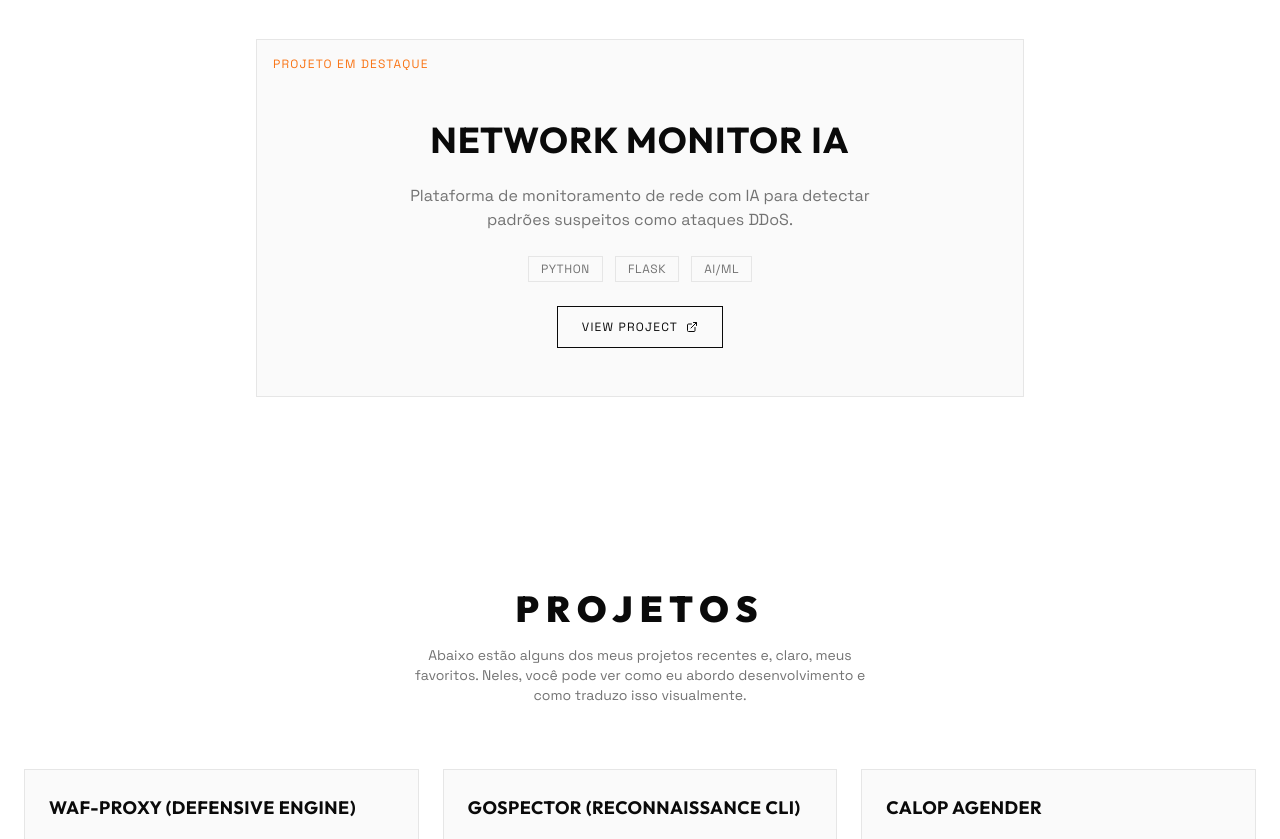
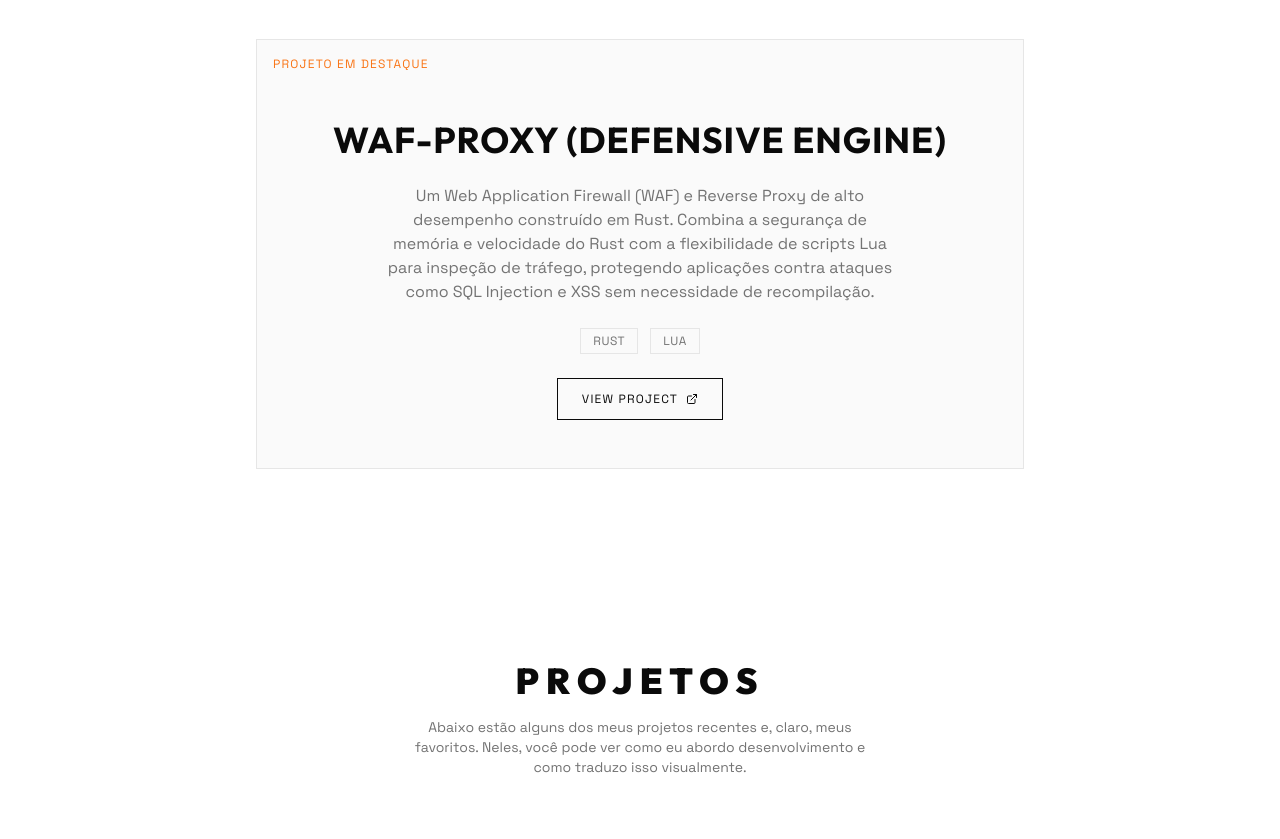
Before and after one commit to lucasonline0/portfolio, a React (Vite) app: page / in a window 1280 px wide. Shown: the part 1520-2359 px from the top of the page. Built offline with nearby package versions, Linux system fonts and the light colour scheme; the HTML template or start-up script is replaced by a standard one.

Commit message:
feat(portfolio): feature WAF-Proxy as main project and reorder portfolio

```diff
--- a/src/components/FeaturedProject.tsx
+++ b/src/components/FeaturedProject.tsx
@@ -16,28 +16,24 @@ const FeaturedProject = () => {
 
             <div className="text-center space-y-4 md:space-y-6 pt-6 md:pt-8">
               <h3 className="font-heading text-2xl md:text-3xl lg:text-4xl font-bold uppercase tracking-wide group-hover:text-accent transition-colors duration-300">
-                Network Monitor IA
+                WAF-Proxy (Defensive Engine)
               </h3>
 
               <p className="text-muted-foreground text-sm md:text-base max-w-lg mx-auto">
-                Plataforma de monitoramento de rede com IA para detectar
-                padrões suspeitos como ataques DDoS.
+                Um Web Application Firewall (WAF) e Reverse Proxy de alto desempenho construído em Rust. Combina a segurança de memória e velocidade do Rust com a flexibilidade de scripts Lua para inspeção de tráfego, protegendo aplicações contra ataques como SQL Injection e XSS sem necessidade de recompilação.
               </p>
 
               <div className="flex justify-center gap-2 md:gap-3 flex-wrap">
                 <span className="px-2 md:px-3 py-1 text-[10px] md:text-xs tracking-wider uppercase border border-border text-muted-foreground">
-                  Python
+                  Rust
                 </span>
                 <span className="px-2 md:px-3 py-1 text-[10px] md:text-xs tracking-wider uppercase border border-border text-muted-foreground">
-                  Flask
-                </span>
-                <span className="px-2 md:px-3 py-1 text-[10px] md:text-xs tracking-wider uppercase border border-border text-muted-foreground">
-                  AI/ML
+                  Lua
                 </span>
               </div>
 
               <a
-                href="https://github.com/lucasonline0/Network_Monitor_IA"
+                href="https://github.com/lucasonline0/waf-proxy"
                 target="_blank"
                 rel="noopener noreferrer"
                 className="inline-flex items-center gap-2 px-4 md:px-6 py-2 md:py-3 border border-foreground text-foreground hover:bg-foreground hover:text-background transition-all duration-300 uppercase tracking-widest text-[10px] md:text-xs group/btn"
```
